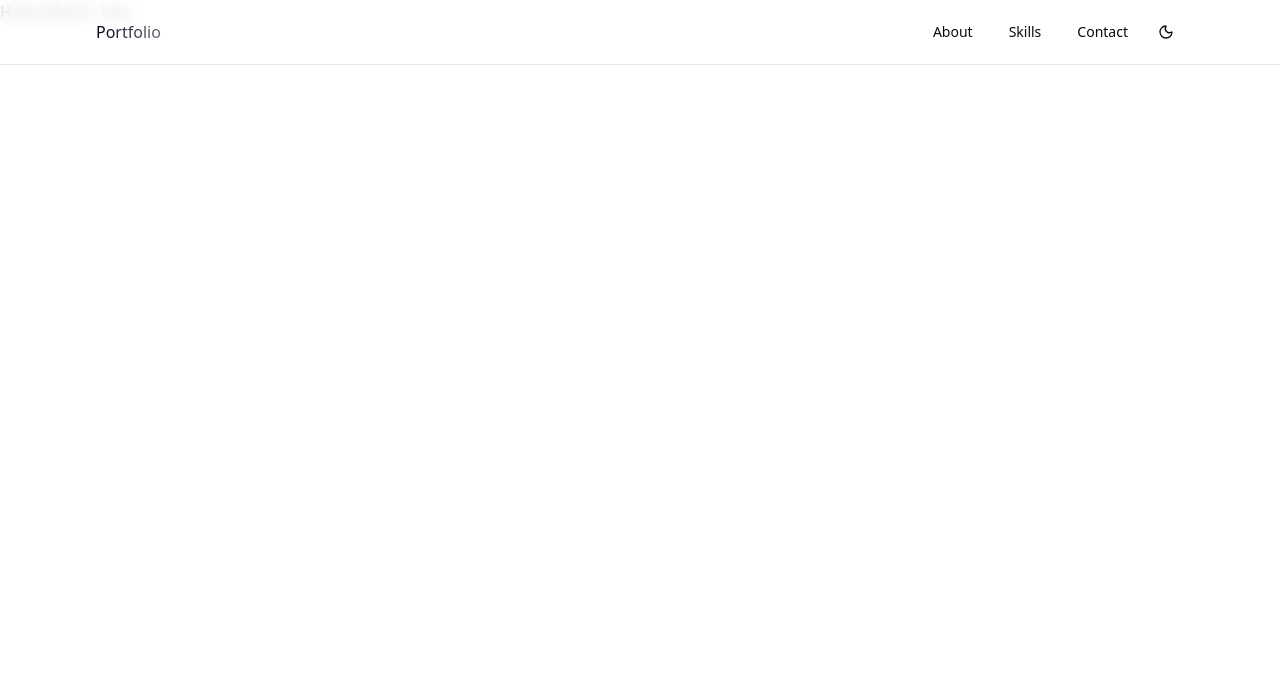
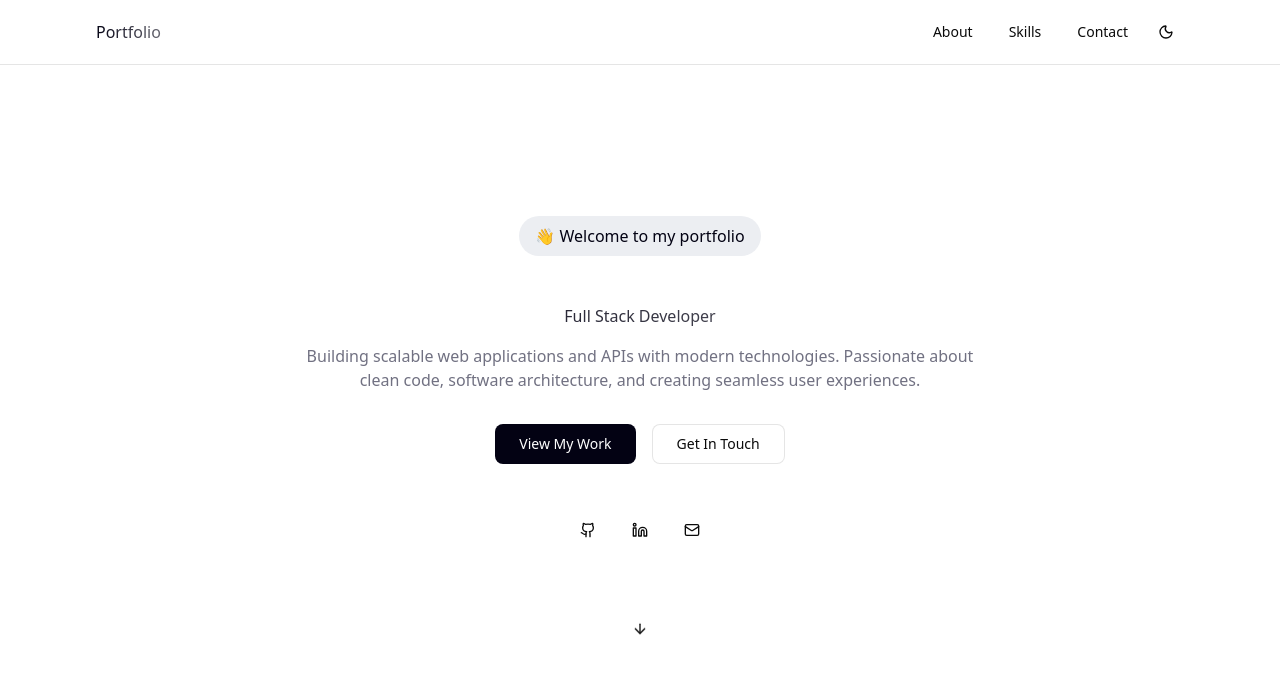
Before and after one commit to joaovictor-jpg/portfilio, a Next.js app: page / in a window 1280 px wide. Shown: the top 674 px of the page. Built offline with nearby package versions, Linux system fonts and the light colour scheme.

Commit message:
feature: new component Hero

```diff
--- /dev/null
+++ b/src/app/components/hero/Hero.tsx
@@ -0,0 +1,83 @@
+import { Button } from "@/app/components/ui/button/button";
+import { ArrowDown, Github, Linkedin, Mail } from "lucide-react";
+
+export function Hero() {
+    const scrollToAbout = () => {
+        const element = document.getElementById("about");
+        if (element) {
+            element.scrollIntoView({ behavior: "smooth" });
+        }
+    };
+
+    return (
+        <section className="min-h-screen flex items-center justify-center px-4 sm:px-6 lg:px-8 pt-16">
+            <div className="max-w-4xl mx-auto text-center">
+                <div className="mb-6">
+                    <div className="inline-block px-4 py-2 bg-secondary rounded-full mb-6">
+                        <p className="text-secondary-foreground">
+                            👋 Welcome to my portfolio
+                        </p>
+                    </div>
+                </div>
+
+                <h1 className="mb-4 bg-gradient-to-r from-primary via-primary/80 to-primary/60 bg-clip-text text-transparent">
+                    Full Stack Developer
+                </h1>
+
+                <p className="mb-8 text-muted-foreground max-w-2xl mx-auto">
+                    Building scalable web applications and APIs with modern technologies.
+                    Passionate about clean code, software architecture, and creating
+                    seamless user experiences.
+                </p>
+
+                <div className="flex flex-wrap gap-4 justify-center mb-12">
+                    <Button size="lg" onClick={scrollToAbout}>
+                        View My Work
+                    </Button>
+                    <Button size="lg" variant="outline" asChild>
+                        <a href="#contact">Get In Touch</a>
+                    </Button>
+                </div>
+
+                <div className="flex gap-4 justify-center">
+                    <Button variant="ghost" size="icon" asChild>
+                        <a
+                            href="https://github.com/joaovictor-jpg"
+                            target="_blank"
+                            rel="noopener noreferrer"
+                            aria-label="GitHub"
+                        >
+                            <Github className="h-5 w-5" />
+                        </a>
+                    </Button>
+                    <Button variant="ghost" size="icon" asChild>
+                        <a
+                            href="https://www.linkedin.com/in/joaoperfilv2/"
+                            target="_blank"
+                            rel="noopener noreferrer"
+                            aria-label="LinkedIn"
+                        >
+                            <Linkedin className="h-5 w-5" />
+                        </a>
+                    </Button>
+                    <Button variant="ghost" size="icon" asChild>
+                        <a href="mailto:joaovictormdasilva676@gmail.com" aria-label="Email">
+                            <Mail className="h-5 w-5" />
+                        </a>
+                    </Button>
+                </div>
+
+                <div className="mt-16 animate-bounce">
+                    <Button
+                        variant="ghost"
+                        size="icon"
+                        onClick={scrollToAbout}
+                        aria-label="Scroll down"
+                    >
+                        <ArrowDown className="h-6 w-6" />
+                    </Button>
+                </div>
+            </div>
+        </section>
+    );
+}
--- a/src/app/page.tsx
+++ b/src/app/page.tsx
@@ -1,11 +1,14 @@
 'use client';
 import { Navigation } from "@/app/components/navigation/Navigation";
+import { Hero } from "@/app/components/hero/Hero";
 
 export default function Home() {
   return (
     <div className="min-h-screen">
       <Navigation />
-      <h1>Hello World - Jota</h1>
+      <main>
+        <Hero />
+      </main>
     </div>
   );
 }
```
